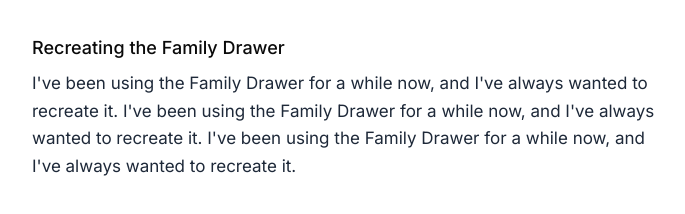
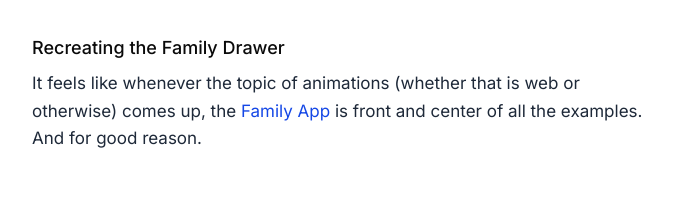
Before and after one commit to nocdn/portfolior, a Next.js app: page /writing/family-drawer in a window 1280 px wide. Shown: the part 130-344 px from the top of the page, without its empty margins (296-981 px from the left). Built offline with nearby package versions, Linux system fonts and the light colour scheme; what tailwindcss-motion would draw is missing.

Commit message:
feat: add article link class

```diff
--- a/app/globals.css
+++ b/app/globals.css
@@ -182,3 +182,7 @@
     overflow-x: hidden;
   }
 }
+
+.article-link {
+  @apply text-blue-700;
+}
--- a/app/writing/blue-orb/page.tsx
+++ /dev/null
@@ -1,18 +0,0 @@
-export default function BlueOrb() {
-  return (
-    <>
-      <h1 className="mb-2 w-full text-lg font-medium font-inter">
-        Making a blue orb feel alive.
-      </h1>
-      <p className="leading-relaxed text-gray-800 text-[17px]">
-        When looking through design inspirations, I came across{" "}
-        <a href="https://devouringdetails.com/" className="text-blue-800">
-          Devouring Details
-        </a>{" "}
-        and was inspired by the orange dot that was moving through the screen. I
-        felt like my portfolio was missing some life, so I decided to create my
-        own blue orb.
-      </p>
-    </>
-  )
-}
--- a/app/writing/family-drawer/page.tsx
+++ b/app/writing/family-drawer/page.tsx
@@ -15,10 +15,12 @@ export default function FamilyDrawer() {
         Recreating the Family Drawer
       </h1>
       <p className="leading-relaxed text-gray-800 text-[17px]">
-        I've been using the Family Drawer for a while now, and I've always
-        wanted to recreate it. I've been using the Family Drawer for a while
-        now, and I've always wanted to recreate it. I've been using the Family
-        Drawer for a while now, and I've always wanted to recreate it.
+        It feels like whenever the topic of animations (whether that is web or
+        otherwise) comes up, the{" "}
+        <a href="https://family.co/" target="_blank" className="article-link">
+          Family App
+        </a>{" "}
+        is front and center of all the examples. And for good reason.
       </p>
     </>
   )
```
